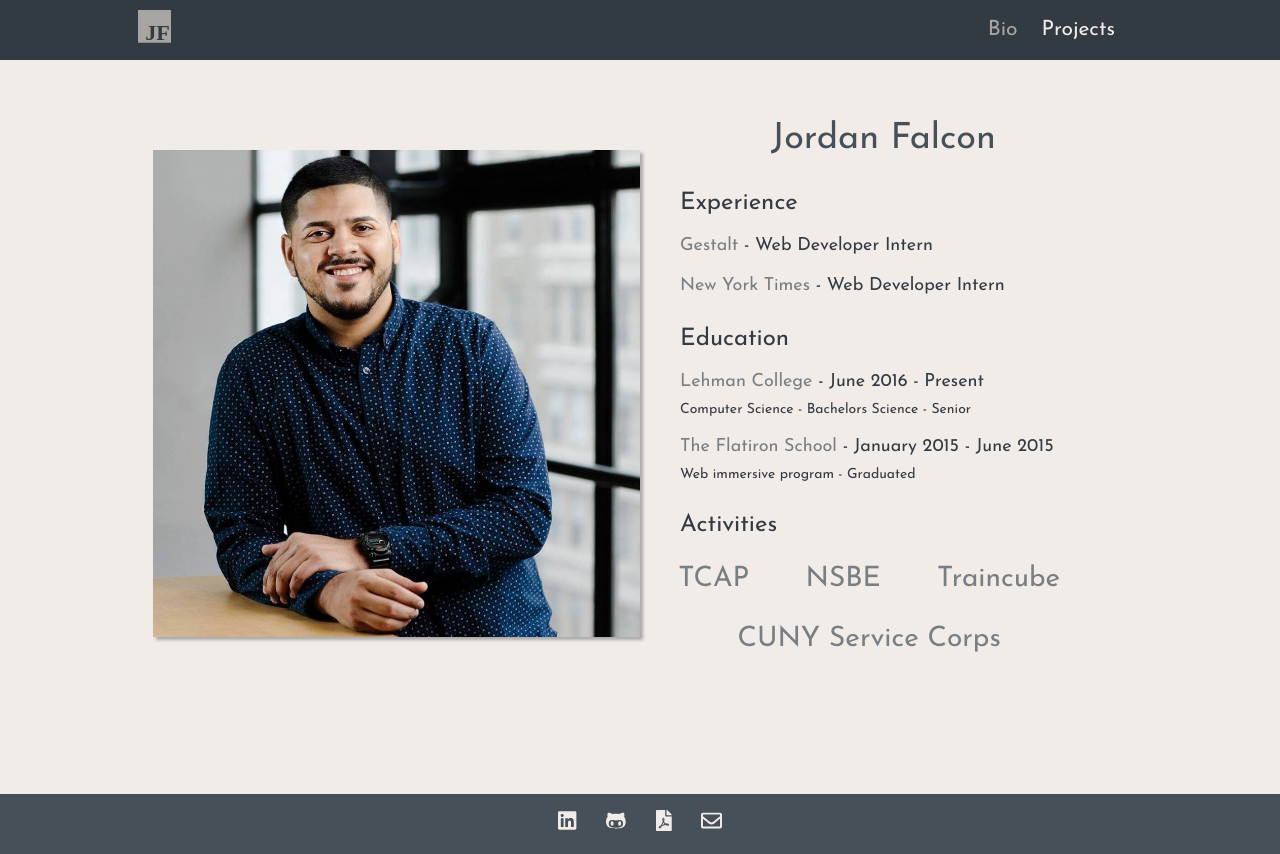
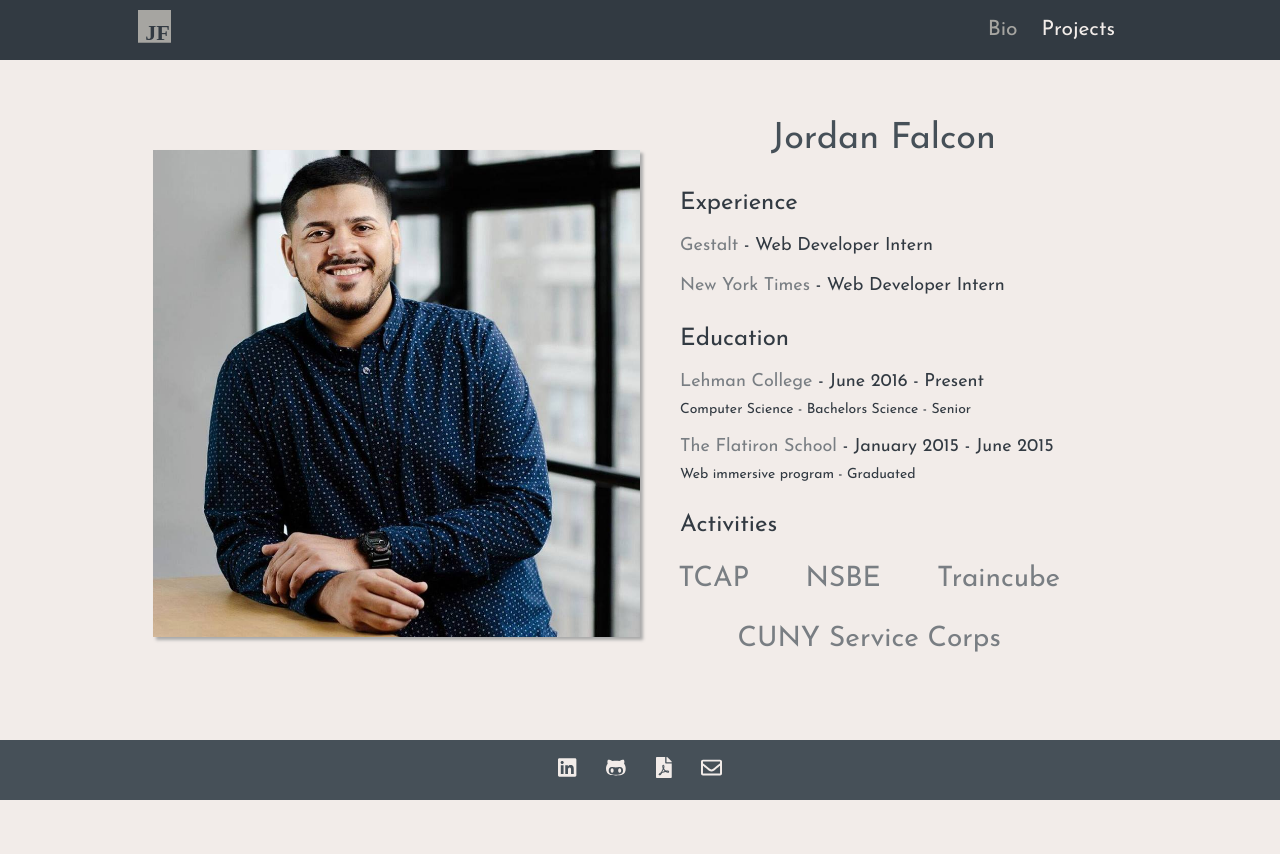
Before and after one commit to j-falcon122/jordanjfalcon, a React (Create React App) app: page /Bio in a window 1280 px wide. After the commit the page ends 800 px from the top, so only its background shows below. Built offline with nearby package versions, Linux system fonts and the light colour scheme.

Commit message:
Update footer styling

```diff
--- a/src/Footer.css
+++ b/src/Footer.css
@@ -9,7 +9,6 @@
 .Footer {
     position: relative;
     display: block;
-    bottom: 0px;
     background-color: #465058;
     width: 100%;
 }
@@ -35,7 +34,9 @@
     color: #EB242A;
 }
 
-@media only screen and (min-width: 800px) {
+@media only screen and (min-width: 925px) {
   .Footer {
+    position: absolute;
+    bottom: 0px;
   }
 }
```
